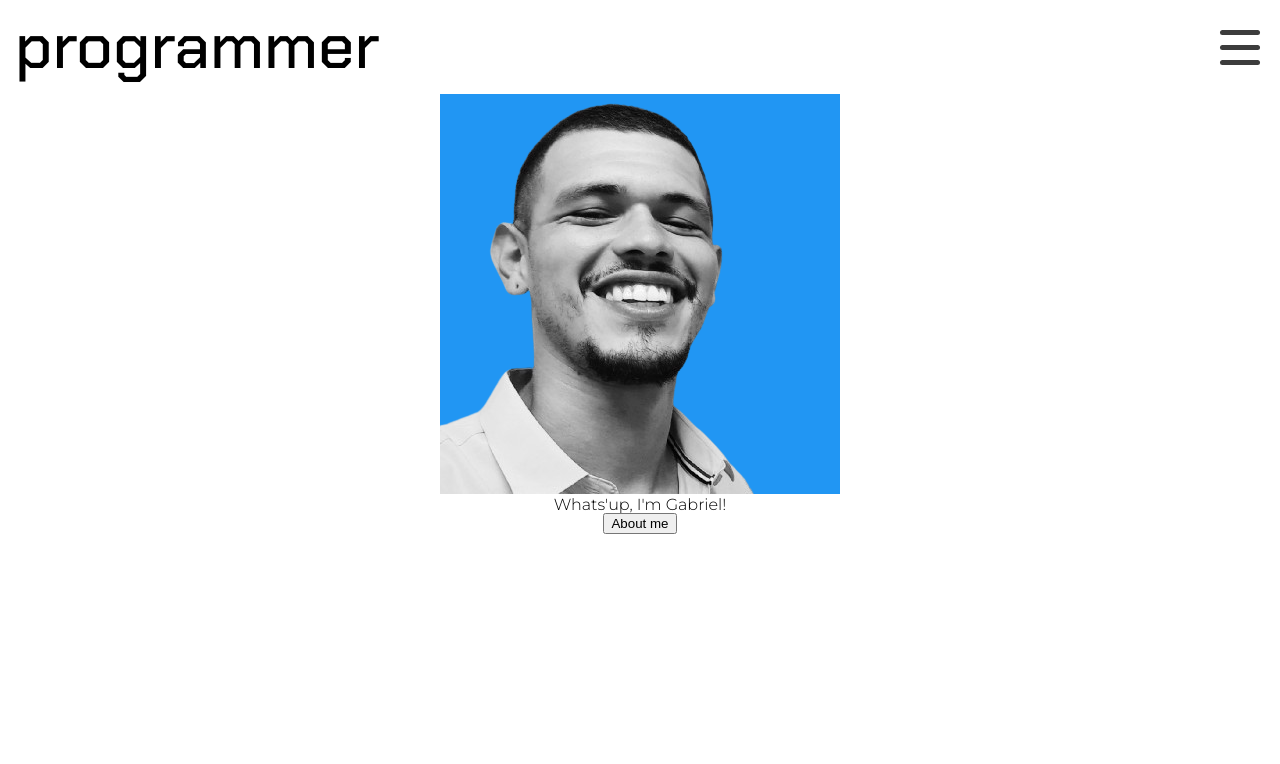
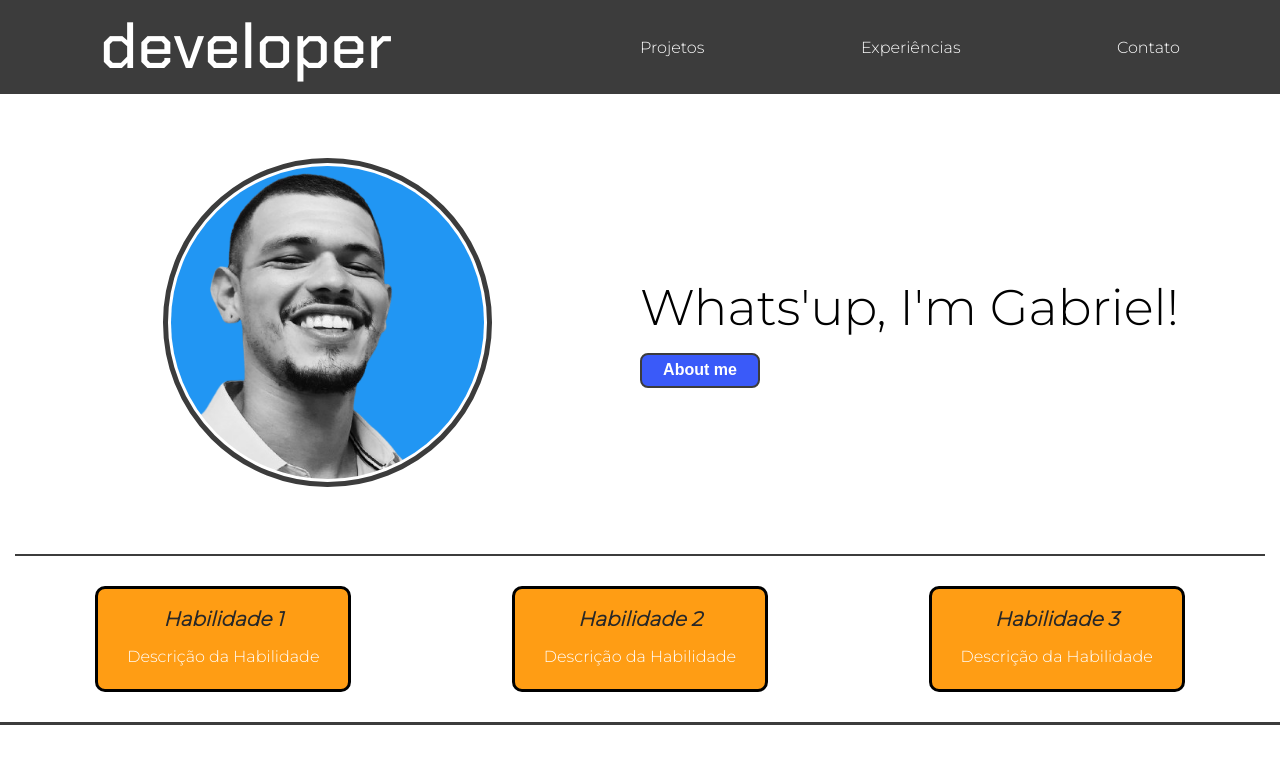
Before and after one commit to gabriecgaldino/Website, a plain HTML site: page index.html in a window 1280 px wide. Drawn offline with Linux system fonts and the light colour scheme.

Commit message:
Inclusão da sessão de Habilidades

```diff
--- a/index.html
+++ b/index.html
@@ -9,14 +9,23 @@
     <link rel="stylesheet" href="./styles/styles.css">
     <link rel="stylesheet" href="/styles/reponsive.css">
     <link rel="stylesheet" href="styles/nav.css">
+    <link rel="stylesheet" href="styles/section.css">
+    <link rel="stylesheet" href="styles/article.css">
 </head>
 
 <body>
     <nav>
         <div id="presentation">
             <h2>
-                programmer
+                developer
             </h2>
+        </div>
+        <div id="deskOptions">
+            <ul id="deskUl">
+                <li class="option">Projetos</li>
+                <li class="option">Experiências</li>
+                <li class="option">Contato</li>
+            </ul>
         </div>
         <div id="navbar">
             <div id="menu">
@@ -35,12 +44,28 @@
         </div>
     </nav>
     <section>
-        <img src="/assets/1684555542555-removebg-preview.png" alt="Image Gabriel">
+        <div>
+            <img src="/assets/1684555542555-removebg-preview.png" alt="Image Gabriel" id="foto_principal">
+        </div>
         <div id="me">
             <h1> Whats'up, I'm Gabriel! </h1>
             <button onClick="showAboutMe()">About me</button>
         </div>
     </section>
+    <div id="habilidades">
+        <article class="habilidade">
+            <h3>Habilidade 1</h3>
+            <span>Descrição da Habilidade</span>
+        </article>
+        <article class="habilidade">
+            <h3>Habilidade 2</h3>
+            <span>Descrição da Habilidade</span>
+        </article>
+        <article class="habilidade">
+            <h3>Habilidade 3</h3>
+            <span>Descrição da Habilidade</span>
+        </article>
+    </div>
 
     <script src="/scripts/events.js"></script>
     <!--<script src="./scripts/api.js"></script>-->
--- /dev/null
+++ b/styles/article.css
@@ -0,0 +1,40 @@
+#habilidades {
+    width: auto;
+    height: auto;
+
+    padding: 30px 15px;
+
+    display: flex;
+    align-items: center;
+    justify-content: space-around;
+
+    border-bottom: solid 3px #3c3c3c;
+}
+
+.habilidade {
+    width: 20%;
+    height: 100px;
+
+    background-color: #ff9d14;
+    color: white;
+
+    border-radius: 10px;
+    border: solid 3px black;
+
+}
+
+.habilidade>h3 {
+
+    color: #282828;
+    font-weight: 900;
+    font-size: 20px;
+    font-style: italic;
+
+    padding-top: 20px;
+    padding-bottom: 20px;
+}
+
+.habilidade>span {
+    padding-left: 10px;
+    padding-right: 10px;
+}
--- a/styles/nav.css
+++ b/styles/nav.css
@@ -1,7 +1,15 @@
 nav {
     padding: 15px;
+
+    padding-left: 100px;
+    padding-right: 100px;
     display: flex;
     justify-content: space-between;
+
+
+    background-color: #3c3c3c;
+    color: white;
+
 }
 
 #presentation {
@@ -13,6 +21,7 @@ nav {
 }
 
 #navbar {
+    display: none;
     position: absolute;
     padding-right: 20px;
     right: 0;
@@ -32,14 +41,14 @@ nav {
 
 }
 
-ul {
+#navbar>ul {
     list-style: none;
     margin: 0;
     padding: 20px;
     text-align: right;
 }
 
-li {
+#navbar>li {
     display: block;
     margin-top: 40px;
     margin-bottom: 40px;
@@ -64,3 +73,15 @@ li {
 
     border-radius: 30px;
 }
+
+#deskOptions {
+    width: 50%;
+}
+
+ul {
+    display: flex;
+    width: 100%;
+
+    justify-content: space-between;
+    margin-top: 25px;
+}
--- /dev/null
+++ b/styles/section.css
@@ -0,0 +1,53 @@
+section {
+    width: auto;
+    height: auto;
+
+    padding-top: 5%;
+    padding-bottom: 5%;
+
+    margin-right: 15px;
+    margin-left: 15px;
+
+    display: flex;
+
+    border-bottom: solid 2px #3c3c3c;
+}
+
+section>div {
+    width: 50%;
+}
+
+#foto_principal {
+    width: 50%;
+
+    padding: 3px;
+
+    border-radius: 50%;
+    border: solid 5px #3c3c3c;
+}
+
+#me {
+    text-align: left;
+    font-size: 50px;
+    margin-top: 10%;
+}
+
+#me>button {
+    width: 120px;
+    height: 35px;
+
+    color: white;
+    background-color: #3a5af9;
+
+    font-weight: 600;
+    font-size: 16px;
+
+    border-radius: 8px;
+    border: solid 2px #3c3c3c;
+}
+
+#aboutme {
+    text-align: justify;
+    padding-right: 20px;
+    margin-top: 10px;
+}
```
